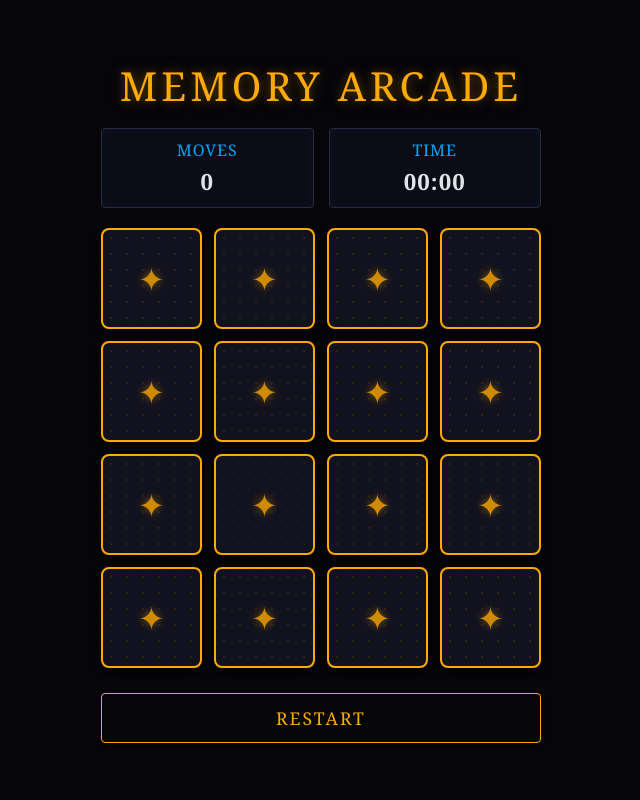
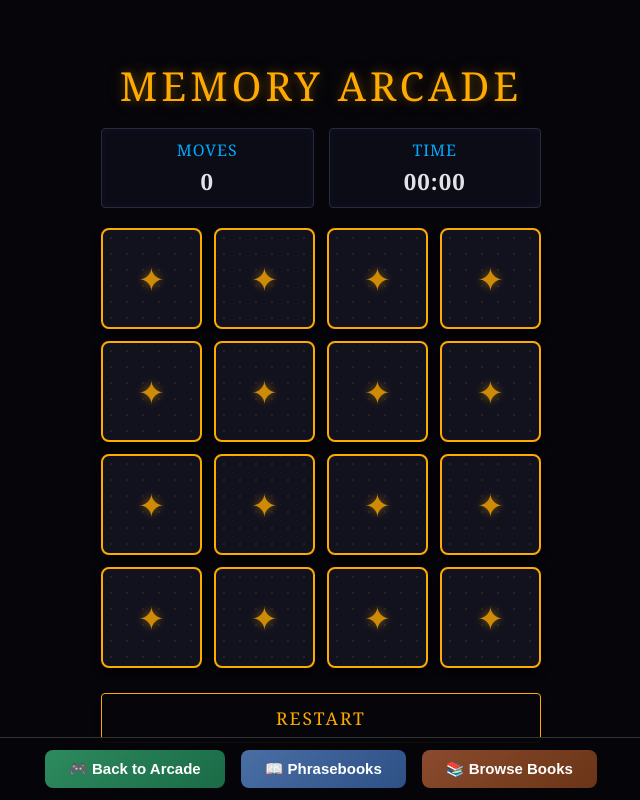
Before and after one commit to resuter51-ops/memory-match, a plain HTML site: page index.html in a window 1280 px wide. Shown: the whole page, without its empty margins (319-959 px from the left). Drawn offline with Linux system fonts and the light colour scheme.

Commit message:
Add nav buttons: Back to Arcade + Phrasebooks + Browse Books

```diff
--- a/index.html
+++ b/index.html
@@ -526,5 +526,13 @@
         // Start game on load
         window.onload = initGame;
     </script>
+
+<!-- Navigation buttons added by John -->
+<div style="position:fixed;bottom:0;left:0;right:0;background:rgba(5,5,10,0.95);border-top:1px solid #333;padding:12px 20px;display:flex;justify-content:center;gap:16px;z-index:99999;flex-wrap:wrap;">
+  <a href="https://resuter51-ops.github.io/bobs-book-arcade/" style="background:linear-gradient(135deg,#2d8a5e,#1a6b47);color:white;text-decoration:none;padding:10px 24px;border-radius:8px;font-weight:bold;font-size:15px;font-family:sans-serif;display:inline-block;">🎮 Back to Arcade</a>
+  <a href="https://resuter51-ops.github.io/bobs-book-arcade/phrasebooks.html" style="background:linear-gradient(135deg,#4a6fa5,#2d5085);color:white;text-decoration:none;padding:10px 24px;border-radius:8px;font-weight:bold;font-size:15px;font-family:sans-serif;display:inline-block;">📖 Phrasebooks</a>
+  <a href="https://wordsandwheels.net" style="background:linear-gradient(135deg,#8a4a2d,#6b3517);color:white;text-decoration:none;padding:10px 24px;border-radius:8px;font-weight:bold;font-size:15px;font-family:sans-serif;display:inline-block;">📚 Browse Books</a>
+</div>
+
 </body>
 </html>
```
